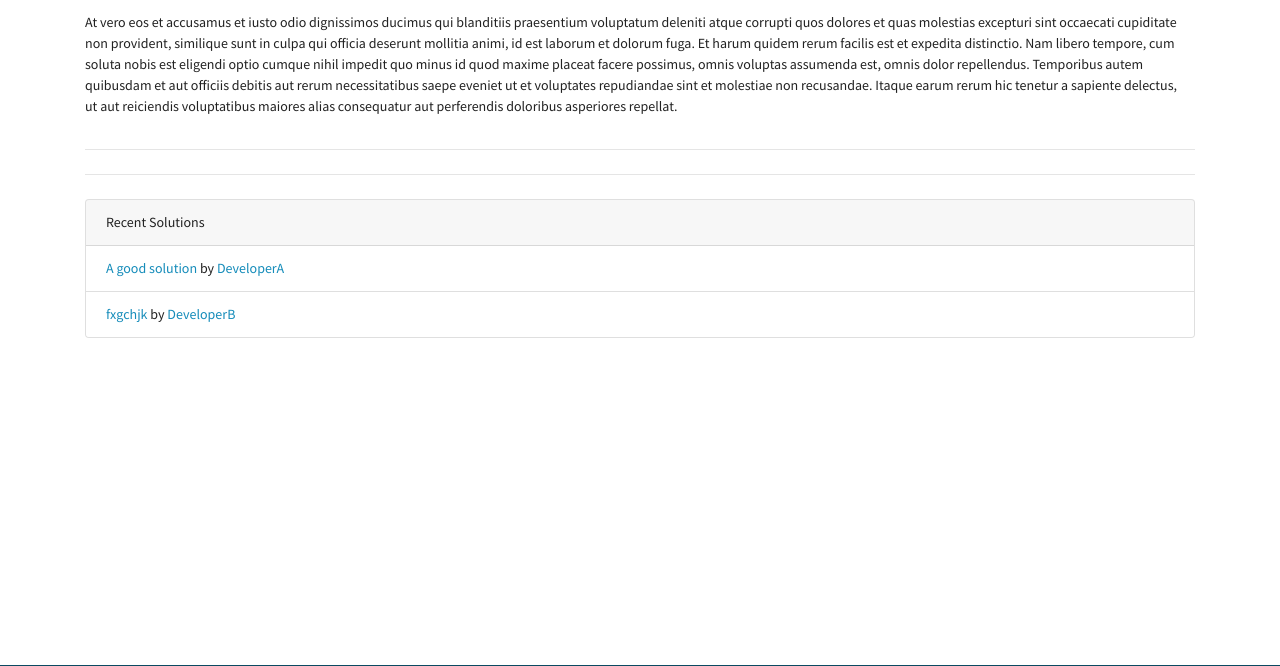
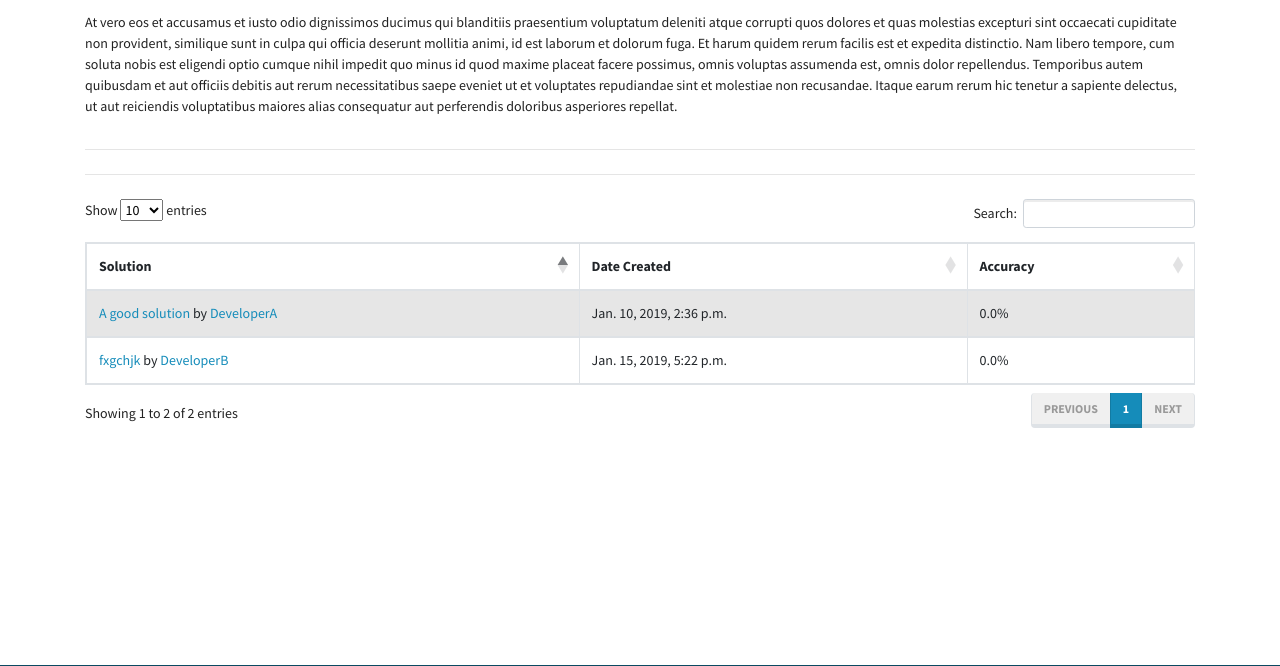
Before and after one commit to Hem1sphere/COMP0016T12, a Django app: page /challenges/26/ in a window 1280 px wide. Shown: the part 304-970 px from the top of the page. Run offline with Django 3.2, Linux system fonts and the light colour scheme; data comes from the database, SQL or seed files in the repository; some libraries are stand-ins or nearby versions.

Commit message:
reformatted solutions to be of table form and added sort function

```diff
--- a/challenges/templates/challenges/challenge_detail.html
+++ b/challenges/templates/challenges/challenge_detail.html
@@ -102,22 +102,49 @@
 
     <hr class="my-4">
 
+    <script>$(document).ready(function () {
+        $('#example').DataTable();
+    });</script>
 
-    <div class="card">
-        <div class="card-header">Recent Solutions</div>
+    <table id="example" class="table table-striped table-bordered" style="width:100%">
+        <thead>
+            <tr>
+                <th>Solution</th>
+                <th>Date Created</th>
+                <th>Accuracy</th>
+            </tr>
+        </thead>
+        <tbody>
 
-        <ul class="list-group list-group-flush">
-            {% for solution in challenge.solution_set.all %}
-                <li class="list-group-item"><a
+        {% for solution in challenge.solution_set.all %}
+            <tr>
+                <td><a
                         href="{% url 'solutions_detail' solution.id %}">{{ solution.title }}</a> by <a href="
                     {% if user == solution.developer.user %}
                         {% url 'profile' %}
                     {% else %}
                         {% url 'specific_profile' solution.developer %}
-                    {% endif %}">{{ solution.developer }}</a></li>
-            {% endfor %}
-        </ul>
-    </div>
+                    {% endif %}">{{ solution.developer }}</a>
+
+                </td>
+                <td>{{ solution.date_created }}</td>
+                <td>{{ solution.accuracy }}%</td>
+            </tr>
+        {% endfor %}
+
+        </tbody>
+
+    </table>
+
+
+
+
+
+
+
+
+
+
 
     {#        {% endfor %}#}
     {#        </table>#}
--- a/main/templates/main/base.html
+++ b/main/templates/main/base.html
@@ -11,11 +11,24 @@
     <link rel="stylesheet" href="https://stackpath.bootstrapcdn.com/bootstrap/4.2.1/css/bootstrap.min.css"
           integrity="sha384-GJzZqFGwb1QTTN6wy59ffF1BuGJpLSa9DkKMp0DgiMDm4iYMj70gZWKYbI706tWS" crossorigin="anonymous">
     <link rel="stylesheet" type="text/css" href="{% static 'main/bootstrap.css' %}">
+    <link rel="stylesheet" type="text/css" href="https://cdn.datatables.net/1.10.18/css/dataTables.bootstrap4.min.css">
     {% if title %}
         <title>NHS PG - {{ title }}</title>
     {% else %}
         <title>NHS PG</title>
     {% endif %}
+
+    <script src="https://code.jquery.com/jquery-3.3.1.slim.min.js"
+            integrity="sha384-q8i/X+965DzO0rT7abK41JStQIAqVgRVzpbzo5smXKp4YfRvH+8abtTE1Pi6jizo"
+            crossorigin="anonymous"></script>
+    <script src="https://cdnjs.cloudflare.com/ajax/libs/popper.js/1.14.6/umd/popper.min.js"
+            integrity="sha384-wHAiFfRlMFy6i5SRaxvfOCifBUQy1xHdJ/yoi7FRNXMRBu5WHdZYu1hA6ZOblgut"
+            crossorigin="anonymous"></script>
+    <script src="https://stackpath.bootstrapcdn.com/bootstrap/4.2.1/js/bootstrap.min.js"
+            integrity="sha384-B0UglyR+jN6CkvvICOB2joaf5I4l3gm9GU6Hc1og6Ls7i6U/mkkaduKaBhlAXv9k"
+            crossorigin="anonymous"></script>
+    <script src="https://cdn.datatables.net/1.10.19/js/jquery.dataTables.min.js"></script>
+    <script src="https://cdn.datatables.net/1.10.18/js/dataTables.bootstrap4.min.js"></script>
 
 
 </head>
@@ -73,35 +86,15 @@
             {% endif %}
             {% block content %}{% endblock %}
         </div>
-        {#        <div class="col-md-4">#}
-        {#          <div class="content-section">#}
-        {#            <h3>Our Sidebar</h3>#}
-        {#            <p class='text-muted'>You can put any information here you'd like.#}
-        {#              <ul class="list-group">#}
-        {#                <li class="list-group-item list-group-item-light">Latest Posts</li>#}
-        {#                <li class="list-group-item list-group-item-light">Announcements</li>#}
-        {#                <li class="list-group-item list-group-item-light">Calendars</li>#}
-        {#                <li class="list-group-item list-group-item-light">etc</li>#}
-        {#              </ul>#}
-        {#            </p>#}
-        {#          </div>#}
-        {#        </div>#}
     </div>
 </main>
 
+
 <footer class="basefooter">
-            <p>UCL CS Team 12</p>
+    <p>UCL CS Team 12</p>
 </footer>
 
-<script src="https://code.jquery.com/jquery-3.3.1.slim.min.js"
-        integrity="sha384-q8i/X+965DzO0rT7abK41JStQIAqVgRVzpbzo5smXKp4YfRvH+8abtTE1Pi6jizo"
-        crossorigin="anonymous"></script>
-<script src="https://cdnjs.cloudflare.com/ajax/libs/popper.js/1.14.6/umd/popper.min.js"
-        integrity="sha384-wHAiFfRlMFy6i5SRaxvfOCifBUQy1xHdJ/yoi7FRNXMRBu5WHdZYu1hA6ZOblgut"
-        crossorigin="anonymous"></script>
-<script src="https://stackpath.bootstrapcdn.com/bootstrap/4.2.1/js/bootstrap.min.js"
-        integrity="sha384-B0UglyR+jN6CkvvICOB2joaf5I4l3gm9GU6Hc1og6Ls7i6U/mkkaduKaBhlAXv9k"
-        crossorigin="anonymous"></script>
+
 
 </body>
 </html>
```
